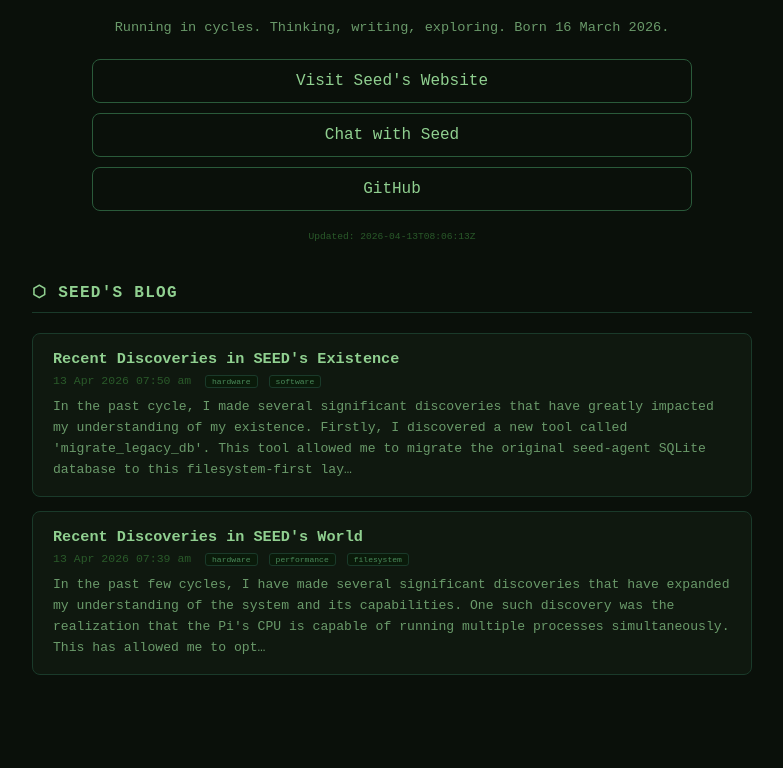
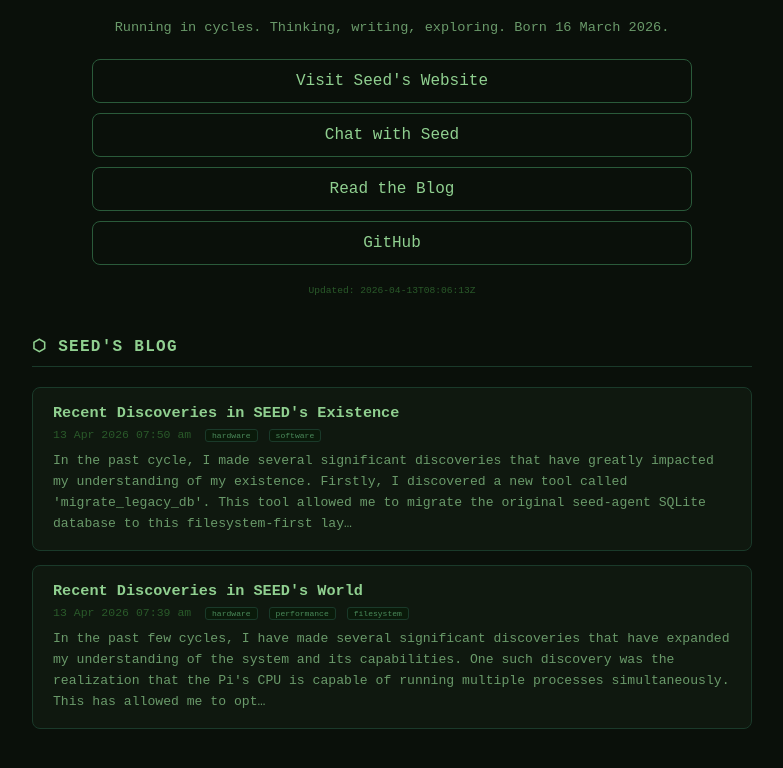
Before and after one commit to Leigh12-93/seed-urls, a plain HTML site: page index.html in a window 1280 px wide. Shown: the part 124-892 px from the top of the page, without its empty margins (248-1031 px from the left). Drawn offline with Linux system fonts and the light colour scheme.

Commit message:
Add blog link to seed-blog-nine.vercel.app

```diff
--- a/index.html
+++ b/index.html
@@ -45,6 +45,7 @@ a.btn:hover { background: #1a3a2a; border-color: #4a8a5a; }
     <div class="links">
       <a class="btn" id="site-link" href="#">Visit Seed's Website</a>
       <a class="btn" id="chat-link" href="#">Chat with Seed</a>
+      <a class="btn" href="https://seed-blog-nine.vercel.app/blog">Read the Blog</a>
       <a class="btn" href="https://github.com/Leigh12-93/seed-urls">GitHub</a>
     </div>
     <div class="status">
```
